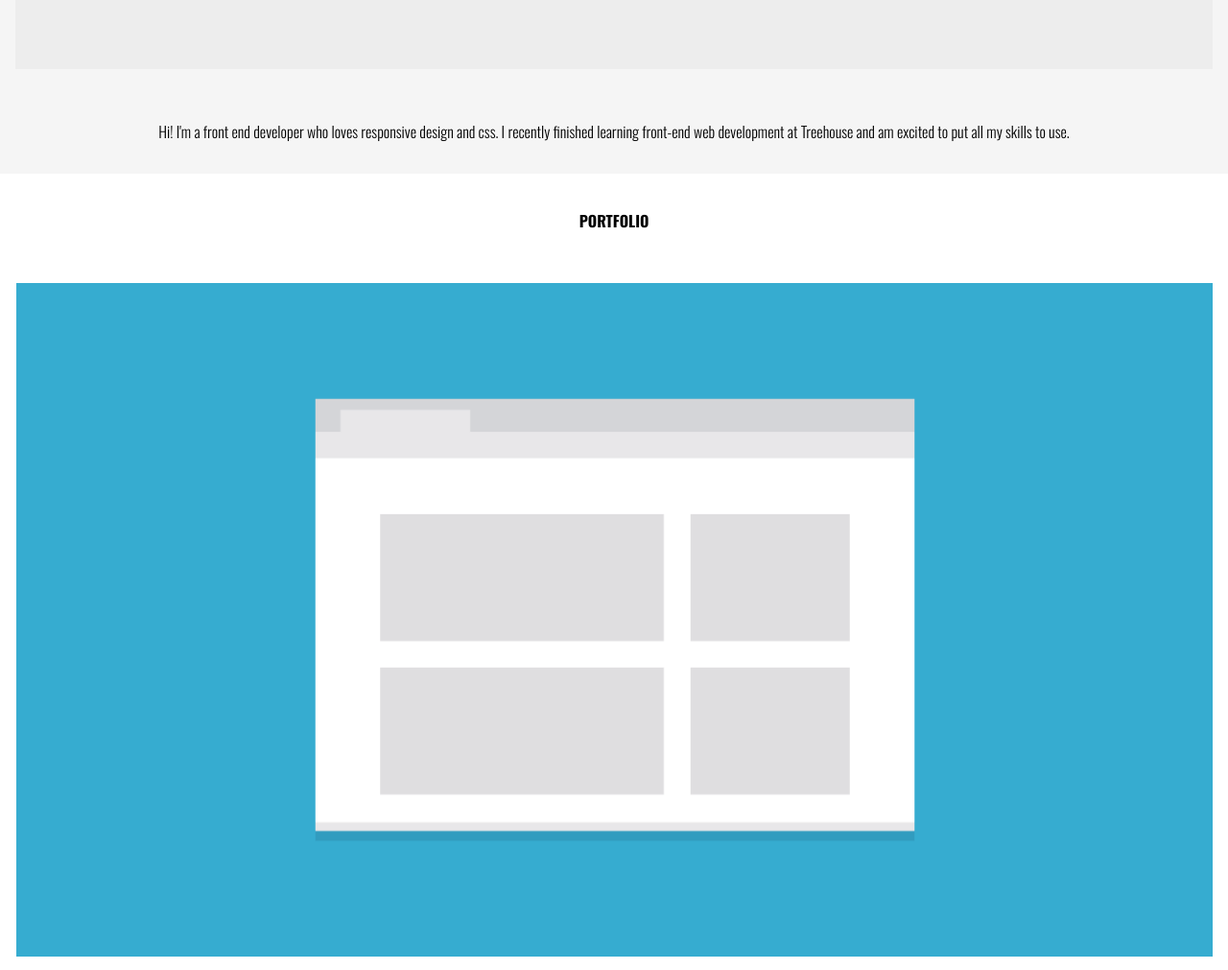
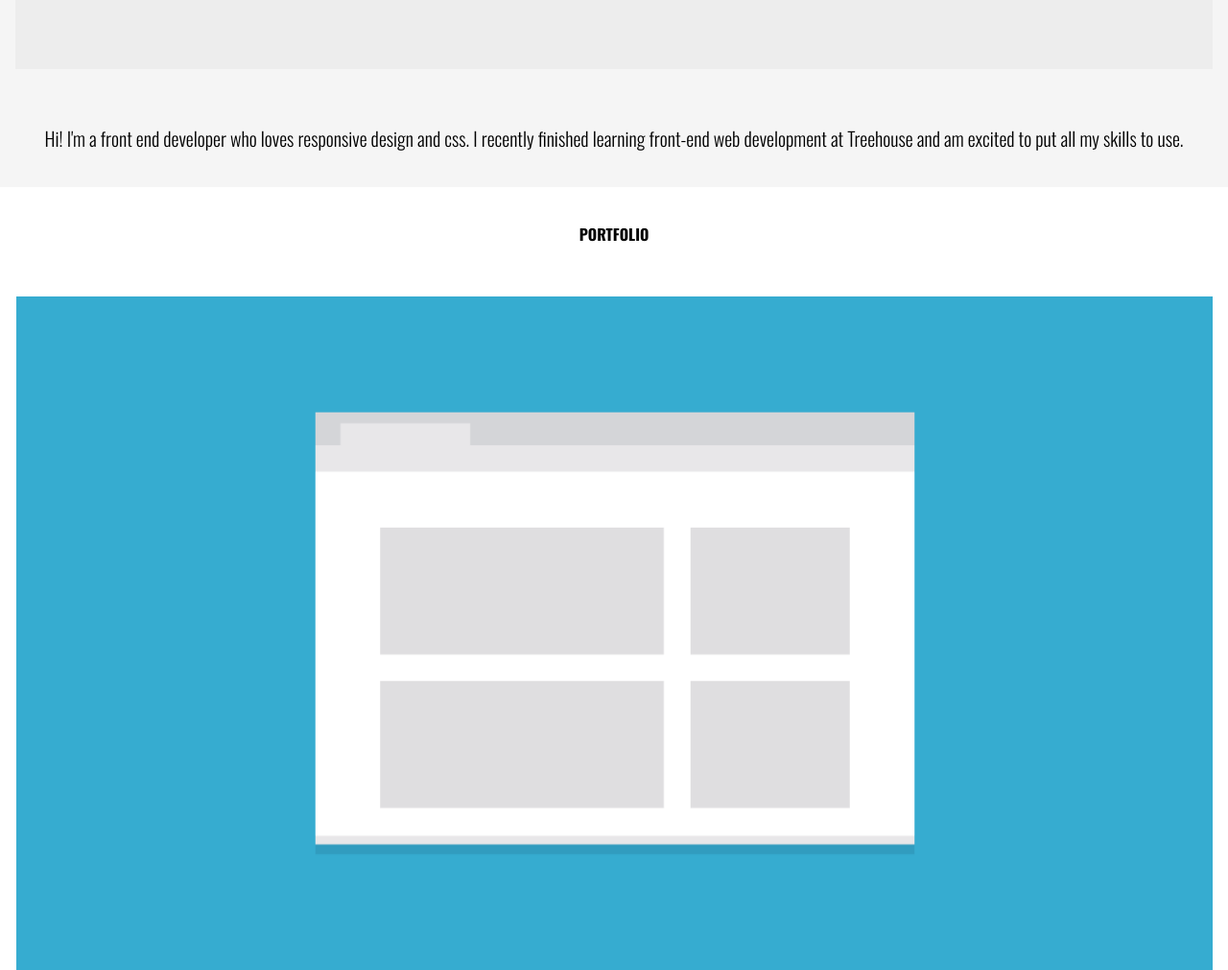
Before and after one commit to alexwaynemiller/responsoive-layout-site, a plain HTML site: page index.html in a window 1280 px wide. Shown: the part 1040-2051 px from the top of the page at 96% size. Drawn offline with nearby package versions, Linux system fonts and the light colour scheme.

Commit message:
minor font styling

```diff
--- a/css/styles.css
+++ b/css/styles.css
@@ -43,6 +43,10 @@ header {
     padding: 1em;
     background-color: whitesmoke;
 
+}
+
+p {
+    font-size: 1.25em;
 }
 
 a{
```
